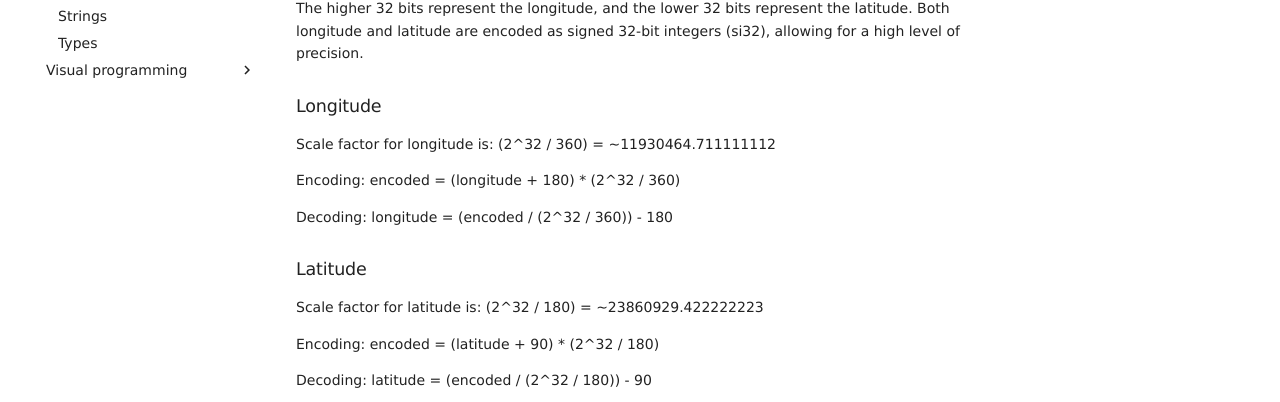
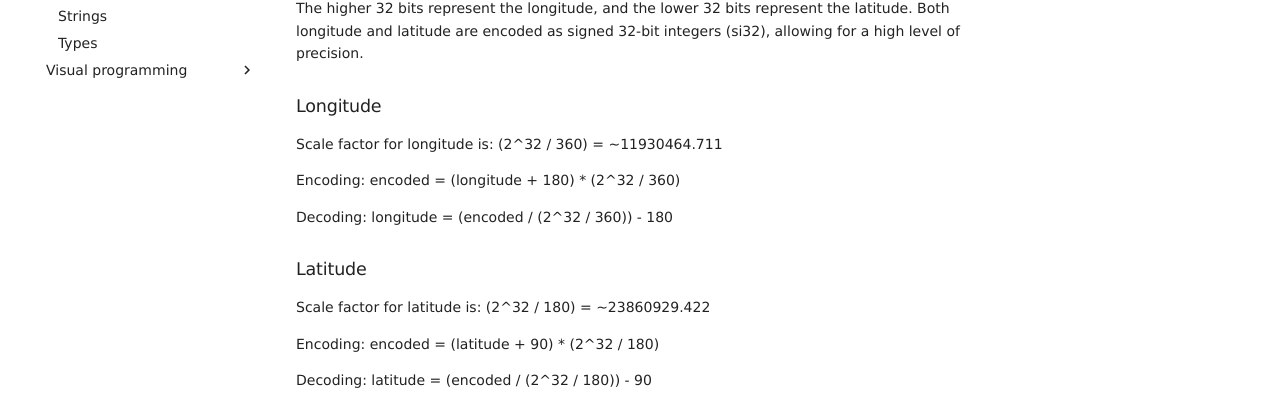
Before and after one commit to TeskaLabs/splang-docs, an MkDocs documentation site: the page built from docs/language/geopoint.md, in a window 1280 px wide and 1182 px high. Shown: the part 472-874 px from the top of the window. Built offline with MkDocs 1.6.1 and Material for MkDocs 9.7.7, drawn with Linux system fonts in a browser that asks for light colours; some web fonts are replaced; comment, search, counter and statistics services are not loaded.

Commit message:
Improving readability.

```diff
--- a/docs/language/geopoint.md
+++ b/docs/language/geopoint.md
@@ -18,7 +18,7 @@ Both longitude and latitude are encoded as signed 32-bit integers (si32), allowi
 
 ### Longitude
 
-Scale factor for longitude is: (2^32 / 360) = ~11930464.711111112
+Scale factor for longitude is: (2^32 / 360) = ~11930464.711
 
 Encoding: encoded = (longitude + 180) * (2^32 / 360)
 
@@ -26,7 +26,7 @@ Decoding: longitude = (encoded / (2^32 / 360)) - 180
 
 ### Latitude
 
-Scale factor for latitude is: (2^32 / 180) = ~23860929.422222223
+Scale factor for latitude is: (2^32 / 180) = ~23860929.422
 
 Encoding: encoded = (latitude + 90) * (2^32 / 180)
 
```
